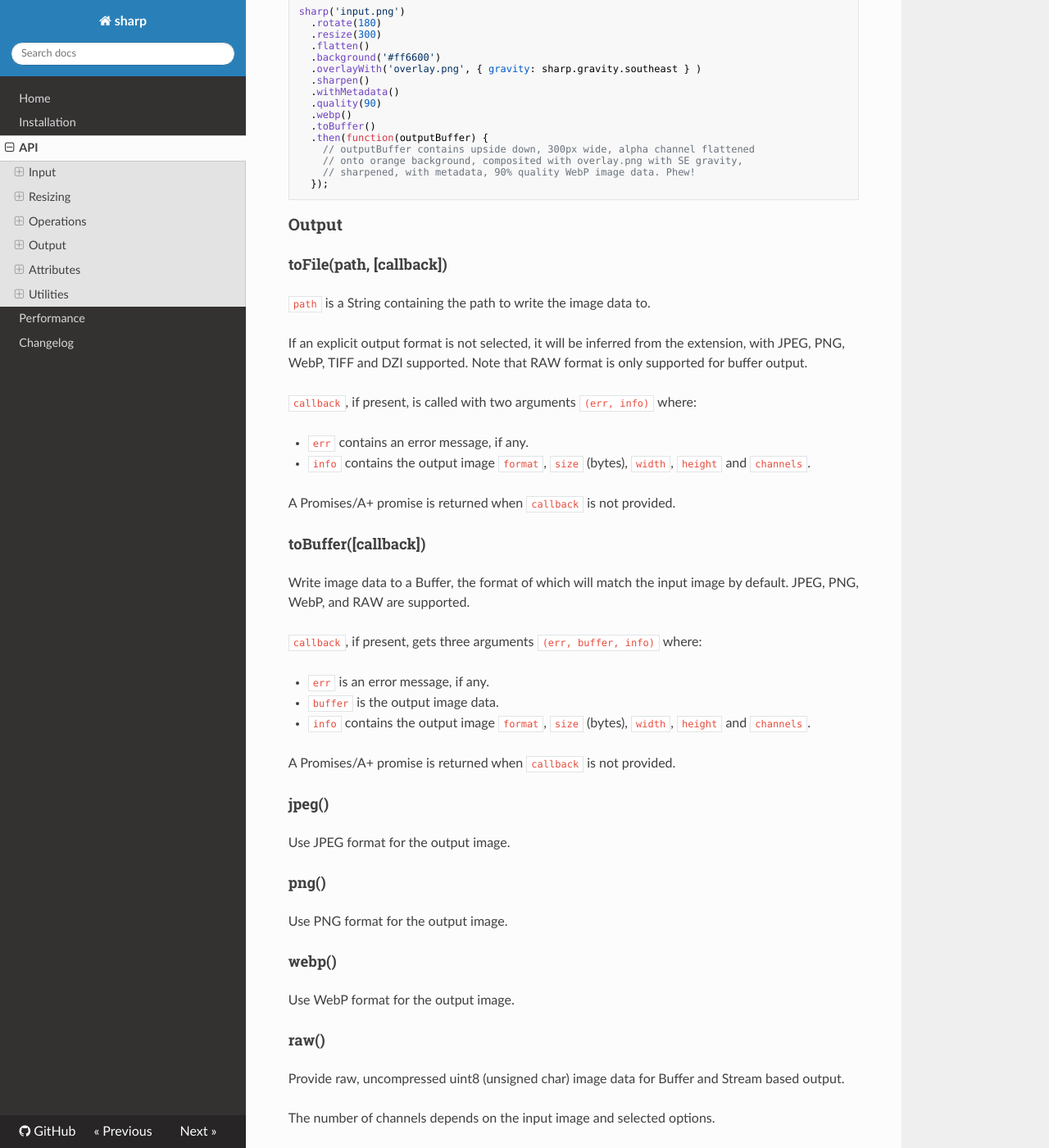
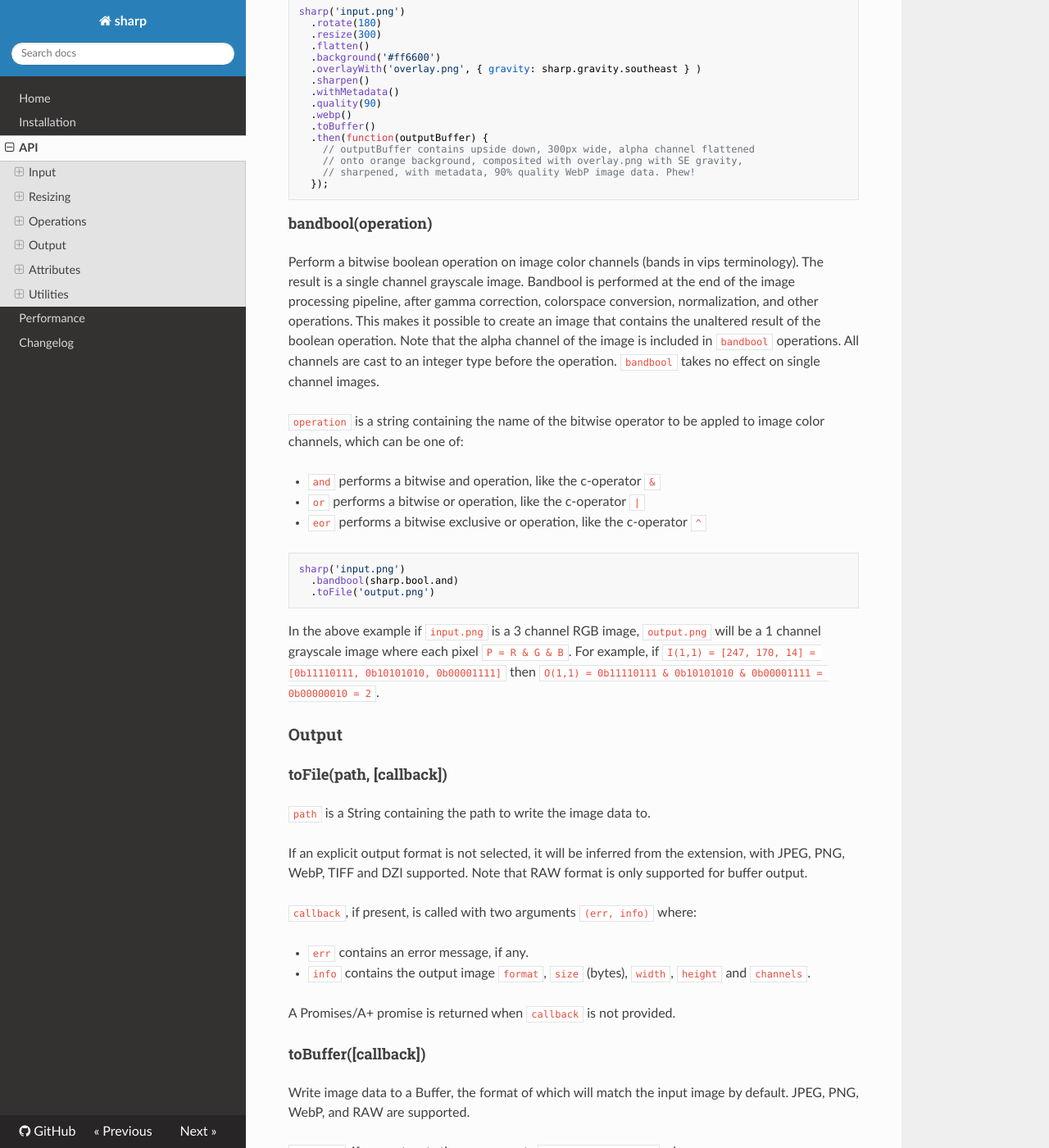
Before and after one commit to webgurucan/node-image-handler, an MkDocs documentation site: the page built from docs/api.md, in a window 1280 px wide and 1400 px high, scrolled down 10316 px. Shown: the whole window at 82% size. Built offline with MkDocs 1.6.1, drawn with Linux system fonts in a browser that asks for light colours; nearby versions of some CDN libraries; old or Windows-style settings are respelled for this version of MkDocs.

Commit message:
Add bandbool feature for channel-wise boolean operations (#496)

````diff
--- a/docs/api.md
+++ b/docs/api.md
@@ -483,6 +483,24 @@ sharp('input.png')
   });
 ```
 
+#### bandbool(operation)
+
+Perform a bitwise boolean operation on image color channels (bands in vips terminology). The result is a single channel grayscale image. Bandbool is performed at the end of the image processing pipeline, after gamma correction, colorspace conversion, normalization, and other operations. This makes it possible to create an image that contains the unaltered result of the boolean operation. Note that the alpha channel of the image is included in `bandbool` operations. All channels are cast to an integer type before the operation. `bandbool` takes no effect on single channel images.
+
+`operation` is a string containing the name of the bitwise operator to be appled to image color channels, which can be one of:
+
+ * `and` performs a bitwise and operation, like the c-operator `&`
+ * `or` performs a bitwise or operation, like the c-operator `|`
+ * `eor` performs a bitwise exclusive or operation, like the c-operator `^`
+
+```javascript
+sharp('input.png')
+  .bandbool(sharp.bool.and)
+  .toFile('output.png')
+```
+
+In the above example if `input.png` is a 3 channel RGB image, `output.png` will be a 1 channel grayscale image where each pixel `P = R & G & B`. For example, if `I(1,1) = [247, 170, 14] = [0b11110111, 0b10101010, 0b00001111]` then `O(1,1) = 0b11110111 & 0b10101010 & 0b00001111 = 0b00000010 = 2`.
+
 ### Output
 
 #### toFile(path, [callback])
````
Also changed, not shown: index.js (+23 -0 lines), 10 other files.
